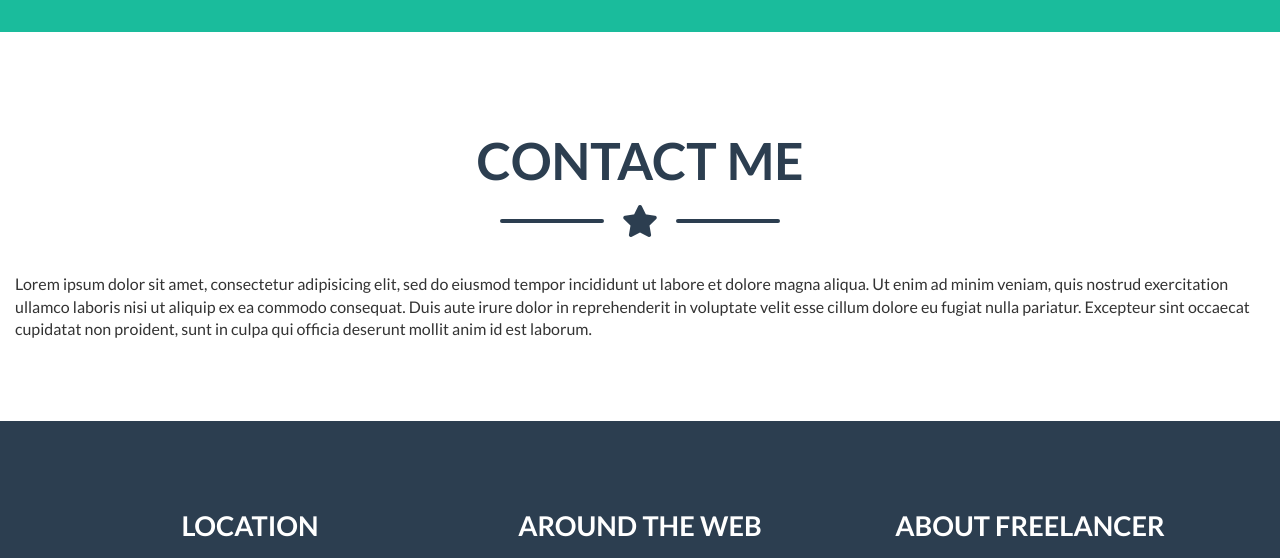
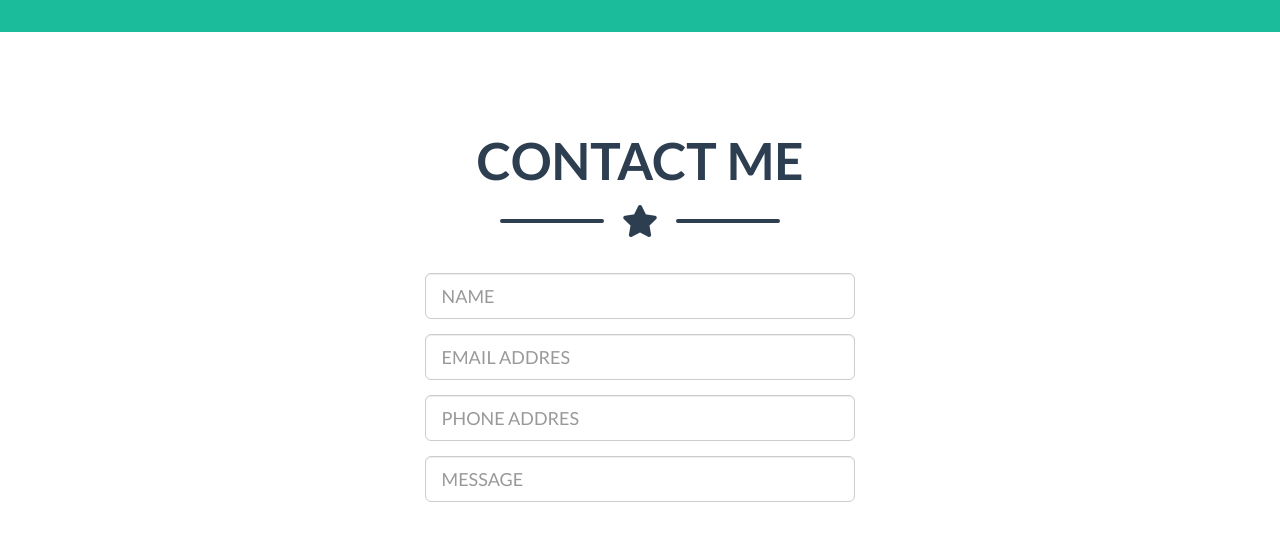
Before and after one commit to Matt0472/html-css-bootstrap-freelancer, a plain HTML site: page index.html in a window 1280 px wide. Shown: the part 2200-2758 px from the top of the page. Drawn offline with nearby package versions, Linux system fonts and the light colour scheme.

Commit message:
progetto completo

```diff
--- a/css/style.css
+++ b/css/style.css
@@ -240,10 +240,18 @@ span i {
   h2.contact_style {
     font-size: 2.4em;
   }
+  /* footer */
+  .footer_box h4 {
+    margin-top: 30px;
+  }
 }
 @media screen and (min-width: 768px) {
   .wrapper_md_50 {
     width: 50%;
     margin: 0 auto;
   }
+  .wrapper_md_60 {
+    width: 60%;
+    margin: 0 auto;
+  }
 }
--- a/index.html
+++ b/index.html
@@ -154,13 +154,26 @@
             <span ><i class="fas fa-star star_style"></i></span>
             <hr class="hr_style">
           </div>
+        <div class="wrapper_md_60">
           <div class="container-fluid">
             <div class="row">
               <div class="col-xs-12">
-                Lorem ipsum dolor sit amet, consectetur adipisicing elit, sed do eiusmod tempor incididunt ut labore et dolore magna aliqua. Ut enim ad minim veniam, quis nostrud exercitation ullamco laboris nisi ut aliquip ex ea commodo consequat. Duis aute irure dolor in reprehenderit in voluptate velit esse cillum dolore eu fugiat nulla pariatur. Excepteur sint occaecat cupidatat non proident, sunt in culpa qui officia deserunt mollit anim id est laborum.
+                <div class="form-group">
+                  <input class="form-control input-lg" type="text" placeholder="NAME">
+                </div>
+                <div class="form-group">
+                  <input class="form-control input-lg" type="text" placeholder="EMAIL ADDRES">
+                </div>
+                <div class="form-group">
+                  <input class="form-control input-lg" type="text" placeholder="PHONE ADDRES">
+                </div>
+                <div class="form-group">
+                  <input class="form-control input-lg" type="text" placeholder="MESSAGE">
+                </div>
               </div>
             </div>
           </div>
+        </div>
         </div>
       </section>
       <!-- /contact -->
```
